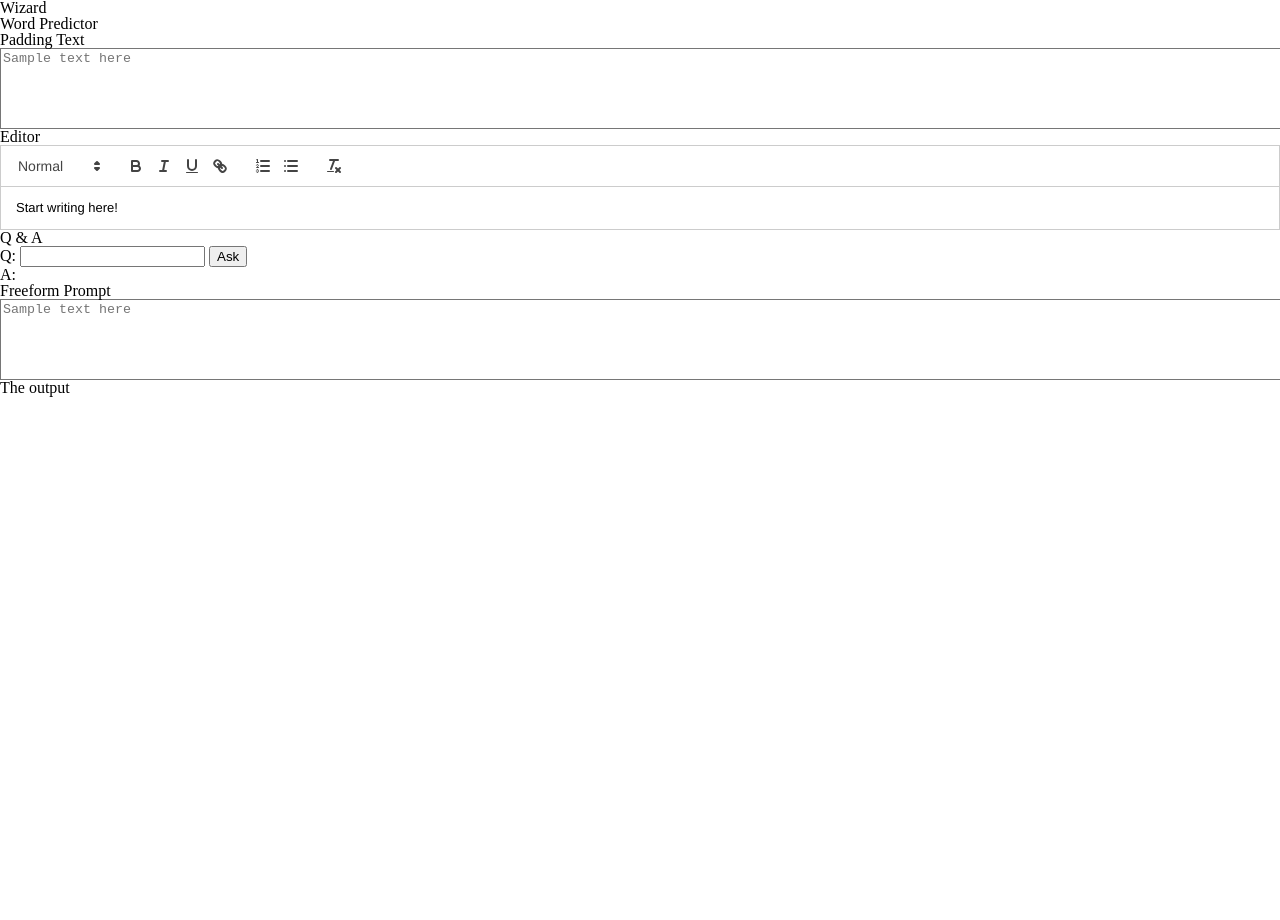
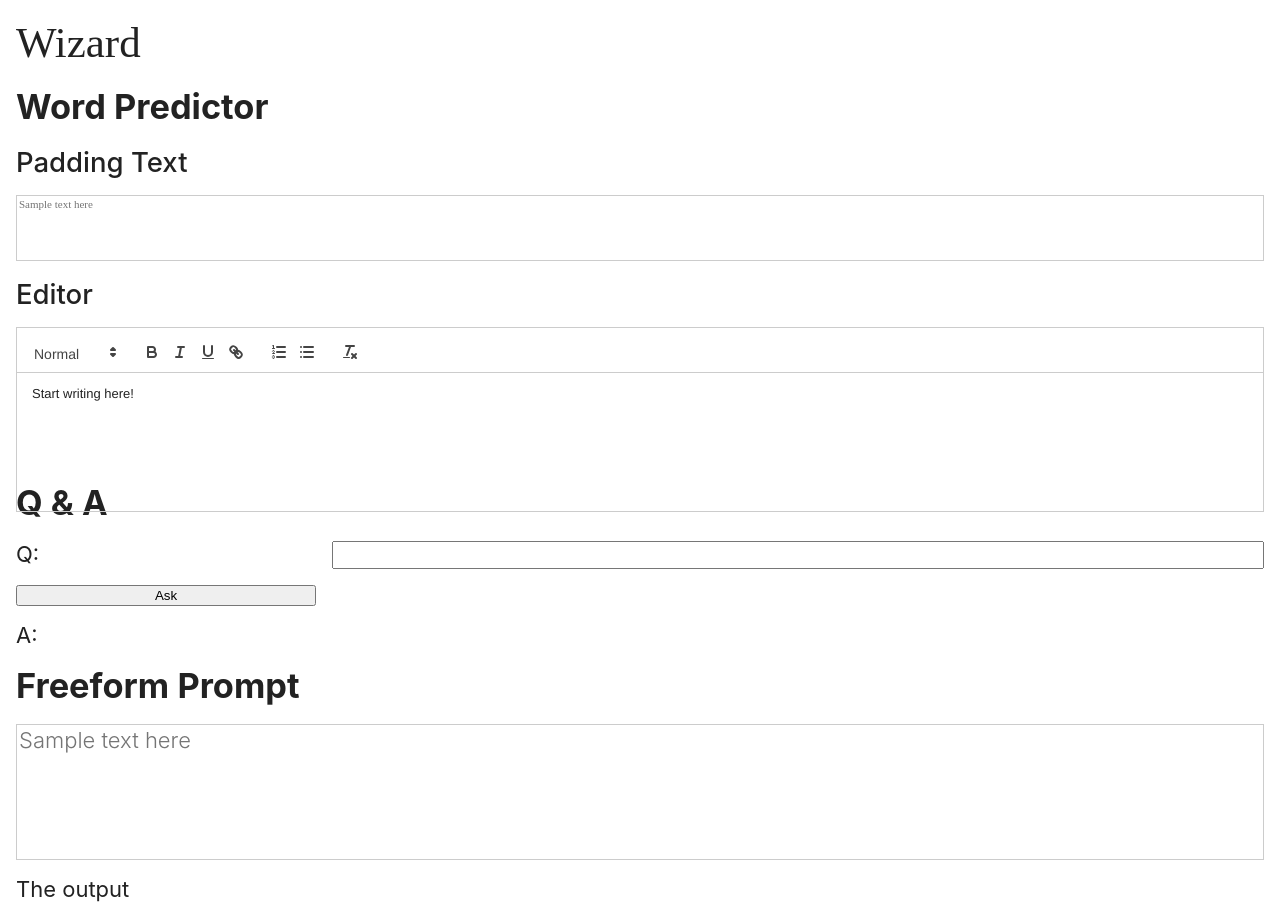
Before and after one commit to danielve4/editor, a plain HTML site: page index.html in a window 1280 px wide. Before the commit the page ends 800 px from the top, so only its background shows below. Drawn offline with Linux system fonts and the light colour scheme; a web font is replaced by a local one.

Commit message:
Added basic styles for page content

```diff
--- a/screen.css
+++ b/screen.css
@@ -6,9 +6,130 @@
 a,abbr,acronym,address,applet,article,aside,audio,b,big,blockquote,body,canvas,caption,center,cite,code,dd,del,details,dfn,div,dl,dt,em,embed,fieldset,figcaption,figure,footer,form,h1,h2,h3,h4,h5,h6,header,hgroup,html,i,iframe,img,ins,kbd,label,legend,li,mark,menu,nav,object,ol,output,p,pre,q,ruby,s,samp,section,small,span,strike,strong,sub,summary,sup,table,tbody,td,tfoot,th,thead,time,tr,tt,u,ul,var,video{margin:0;padding:0;border:0;font:inherit;vertical-align:baseline}article,aside,details,figcaption,figure,footer,header,hgroup,main,menu,nav,section{display:block}html{line-height:1}body{line-height:inherit}ol,ul{list-style:none}blockquote,q{quotes:none}blockquote:after,blockquote:before,q:after,q:before{content:'';content:none}table{border-collapse:collapse;border-spacing:0}
 /* stylelint-enable */
 
+/* https://www.modularscale.com/?22&px&1.25 */
+
+@font-face {
+  font-family: 'medium-marketing-display-font';
+  font-weight: 500;
+  font-style: normal;
+  src: url('/fonts/noe-display-500-normal.woff');
+}
+
+:root {
+  --dark-background: #222222;
+  --light-background: #FFFFFF;
+  --dark-text-color: #222222;
+  --light-text-color: #FFFFFF;
+
+  --base-text: 1em; /* 22px */
+  --text-level3: 1.25em; /* 27.5px */
+  --text-level2: 1.563em; /* 34.375px */
+  --text-level1: 1.953em; /* 42.969px */
+  --text-line-height: 1.25em; /* 125% */
+}
+
+* {
+  box-sizing: border-box;
+}
+
+html {
+  background-color: var(--light-background);
+  color: var(--dark-text-color);
+  font-family: -apple-system, BlinkMacSystemFont,".SFNSText-Regular", 'Product Sans', Helvetica, Arial, sans-serif;
+  font-weight: 400;
+  font-size: 1.375em; /* 22 / 16 = 1.375em */
+  line-height: var(--text-line-height); /* 22 * 125% = 1.25em */
+  -webkit-text-size-adjust: none;
+  text-size-adjust: none;
+  text-rendering: optimizeLegibility;
+  -webkit-font-smoothing: antialiased;
+}
+
+h1 {
+  font-size: var(--text-level1); /* 42.969 / 22 = 1.953em */
+  line-height: var(--text-line-height); /* 42.969 * 125% = 1.25em */
+  font-family: 'medium-marketing-display-font';
+  font-style: normal;
+  font-weight: 500;
+}
+
+h2 {
+  font-size: var(--text-level2); /* 34.375px */
+  line-height: var(--text-line-height); /* 42.969 * 125% = 1.25em */
+  font-weight: 700;
+}
+
+h3 {
+  font-size: var(--text-level3); /* 34.375px */
+  line-height: var(--text-line-height); /* 42.969 * 125% = 1.25em */
+  font-weight: 500;
+}
+
+#page {
+  width: 100%;
+  height: 100%;
+  padding: 0.727272em; /* 16 / 22 = 0.727272em */
+}
+
+article {
+  width: 100%;
+  height: 100%;
+}
+
 textarea {
   -webkit-appearance: none;
   resize: none;
   display: block;
+  font-family: inherit;
+  font-size: inherit;
+  font-weight: 300;
   width: 100%;
+  border-color: rgb(204, 204, 204);
 }
+
+#padding-text {
+  font-family: serif;
+  font-size: 0.5em;
+}
+
+#editor {
+  padding-bottom: 50px;
+}
+
+.grid-4 {
+  display: grid;
+  grid-gap: 0.727272em; /* 16 / 22 = 0.727272em */
+  grid-template-columns: repeat(4, 1fr);
+}
+
+.cols-1 {
+  grid-column: 1;
+}
+
+.cols-2 {
+  grid-column: 1 / 3;
+}
+
+.cols-3 {
+  grid-column: 1 / 4;
+}
+
+.cols-4 {
+  grid-column: 1 / 5;
+}
+
+.cols-reverse-1 {
+  grid-column: -2 / -1;
+}
+
+.cols-reverse-2 {
+  grid-column: -3 / -1;
+}
+
+.cols-reverse-3 {
+  grid-column: -4 / -1;
+}
+
+.cols-reverse-4 {
+  grid-column: -5 / -1;
+}
```
